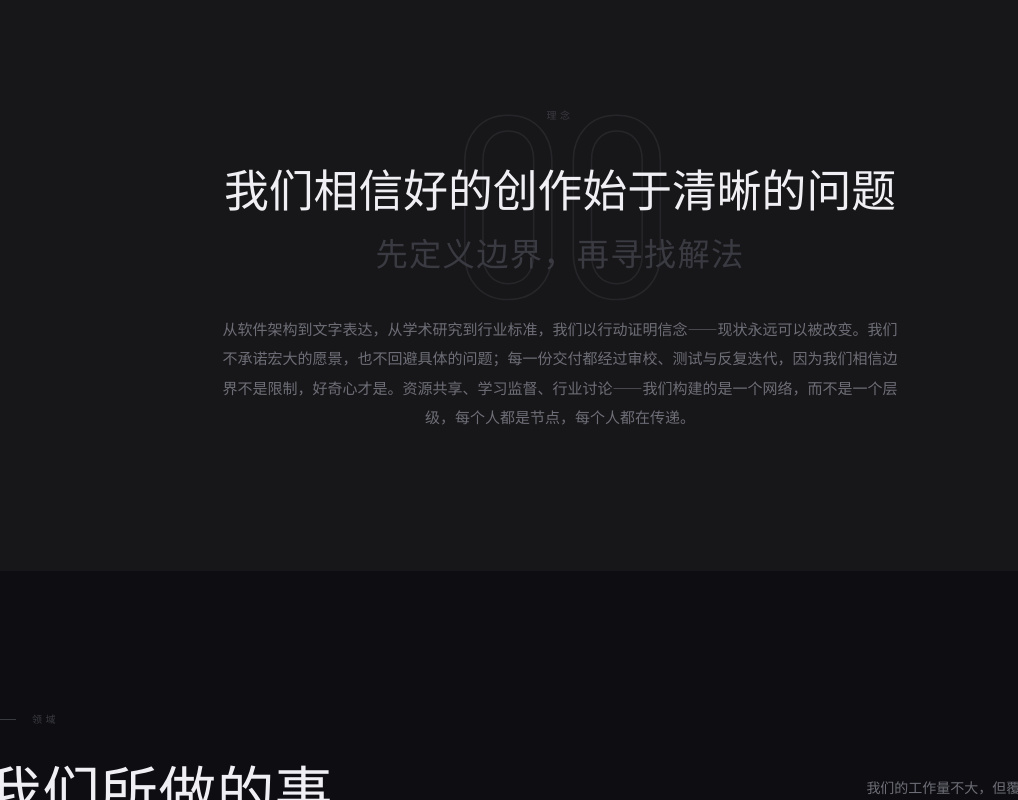
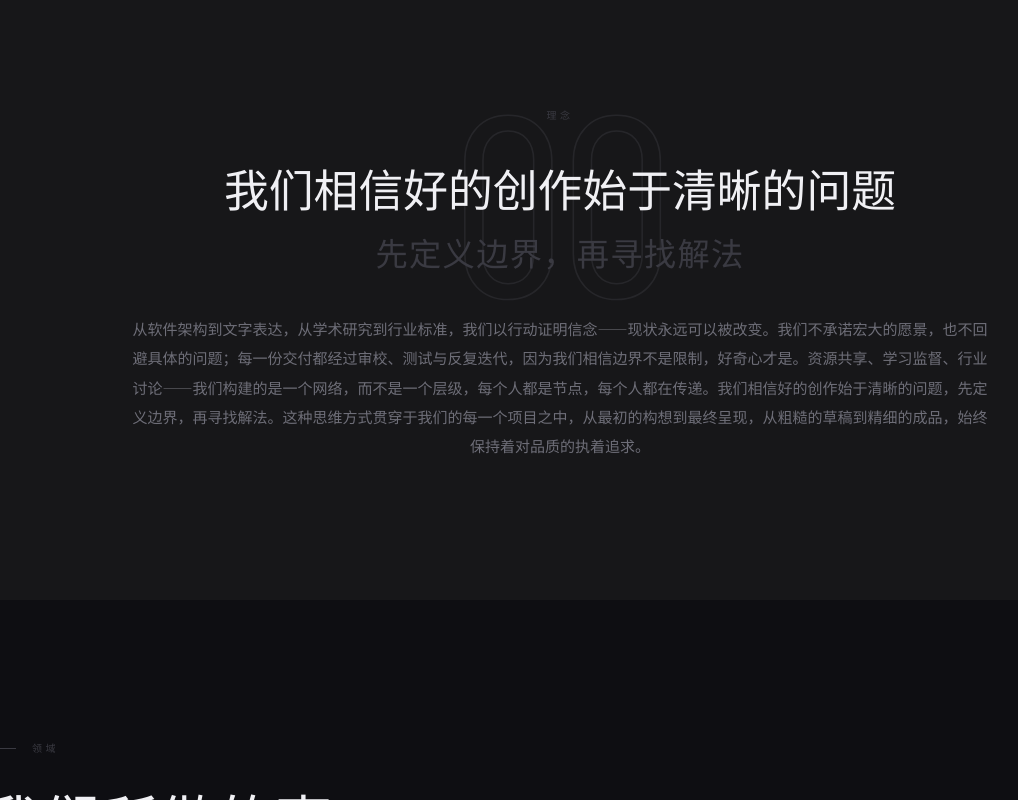
Before and after one commit to nondev10/ten-official, a plain HTML site: page index.html in a window 1280 px wide. Shown: the part 833-1633 px from the top of the page, without its empty margins (80-1098 px from the left). Drawn offline with nearby package versions, Linux system fonts and the light colour scheme; a web font is replaced by a local one.

Commit message:
@AGNES v8.16 理念正文扩展到80vw并扩写内容

```diff
--- a/css/styles.css
+++ b/css/styles.css
@@ -278,7 +278,7 @@ a { color: inherit; text-decoration: none; }
 }
 /* 正文小作文：单列居中，宽度80% */
 .philosophy-body {
-  max-width: 80%; margin: 0 auto;
+  max-width: 80vw; margin: 0 auto;
 }
 .philosophy-body p {
   font-size: 15px; color: var(--ink-3); line-height: 1.95;
--- a/index.html
+++ b/index.html
@@ -64,7 +64,7 @@
       <span class="philosophy-subtitle">先定义边界，再寻找解法</span>
     </blockquote>
     <div class="philosophy-body reveal r2">
-      <p>从软件架构到文字表达，从学术研究到行业标准，我们以行动证明信念——现状永远可以被改变。我们不承诺宏大的愿景，也不回避具体的问题；每一份交付都经过审校、测试与反复迭代，因为我们相信边界不是限制，好奇心才是。资源共享、学习监督、行业讨论——我们构建的是一个网络，而不是一个层级，每个人都是节点，每个人都在传递。</p>
+      <p>从软件架构到文字表达，从学术研究到行业标准，我们以行动证明信念——现状永远可以被改变。我们不承诺宏大的愿景，也不回避具体的问题；每一份交付都经过审校、测试与反复迭代，因为我们相信边界不是限制，好奇心才是。资源共享、学习监督、行业讨论——我们构建的是一个网络，而不是一个层级，每个人都是节点，每个人都在传递。我们相信好的创作始于清晰的问题，先定义边界，再寻找解法。这种思维方式贯穿于我们的每一个项目之中，从最初的构想到最终呈现，从粗糙的草稿到精细的成品，始终保持着对品质的执着追求。</p>
     </div>
   </div>
 </section>
```
